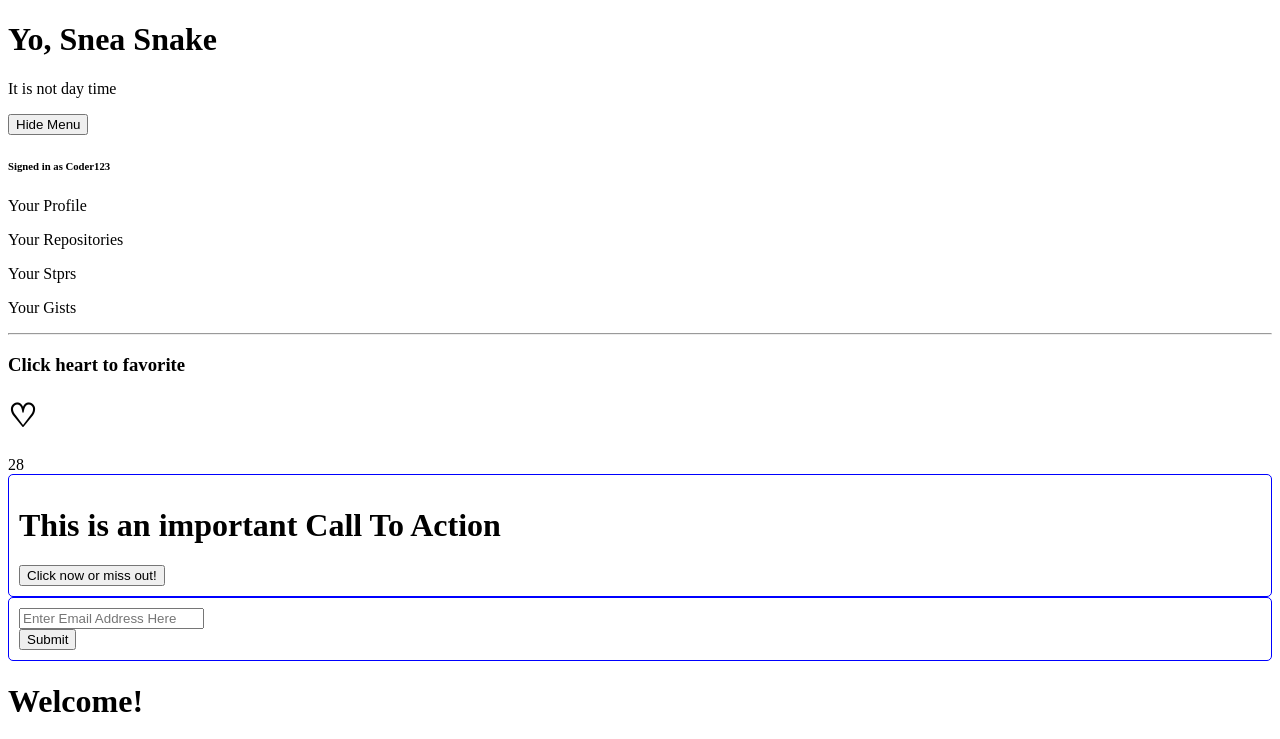
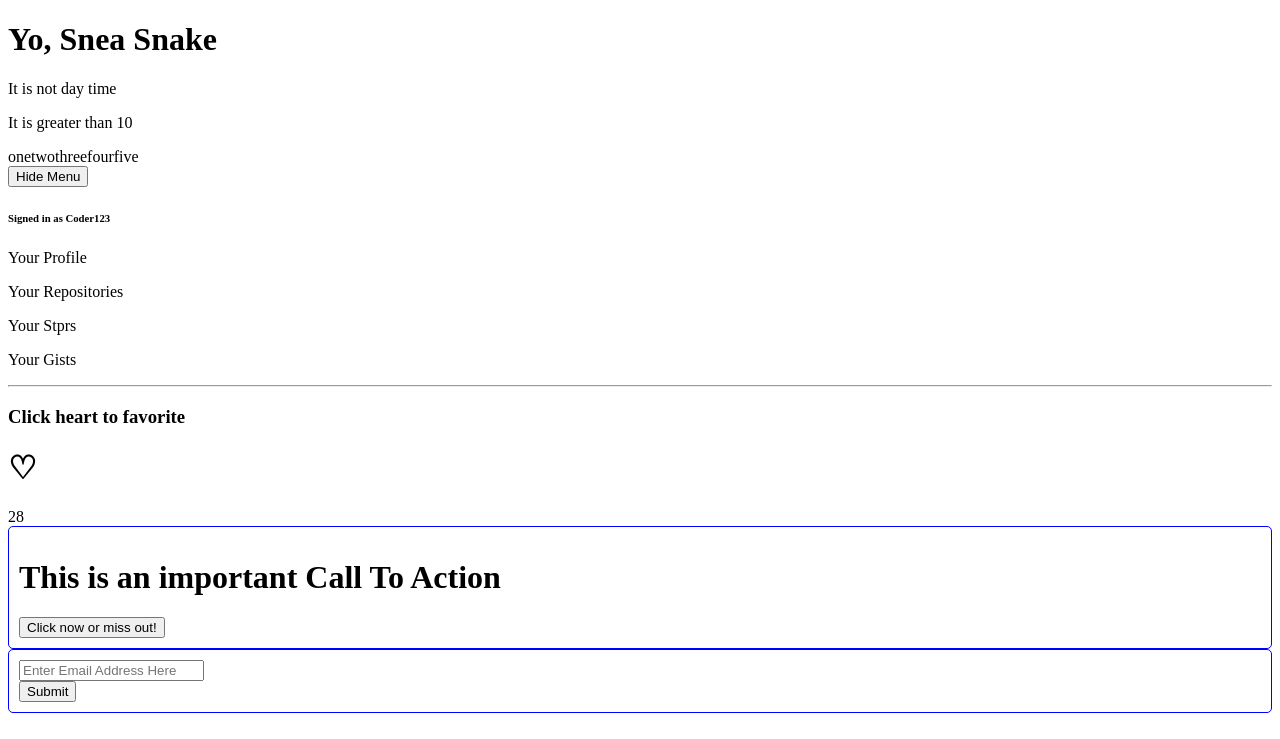
Before and after one commit to MattVegh/advance-react-practice, a React (Create React App) app: page / in a window 1280 px wide. Shown: the top 739 px of the page. Built offline with nearby package versions, Linux system fonts and the light colour scheme.

Commit message:
render props

```diff
--- a/src/App.js
+++ b/src/App.js
@@ -20,6 +20,16 @@ function App(props) {
         renderTwo={
           function(isDayTime) {
           return <p>{isDayTime ? 'It is day time' : 'It is not day time'}</p>
+          }
+        }
+        renderNum={
+          function(num) {
+            return <p>It is {num > 10 ? 'greater than 10' : 'less than 10'}</p>
+          }
+        }
+        renderArr={
+          function(arr) {
+            return arr
           }
         }
       />
--- a/src/Render_Props/RenderProps.js
+++ b/src/Render_Props/RenderProps.js
@@ -6,6 +6,8 @@ export default function RenderPropsExample(props) {
         <div>
             {props.render("Snea Snake")}
             {props.renderTwo(false)}
+            {props.renderNum(11)}
+            {props.renderArr(['one', 'two', 'threefourfive'])}
         </div>
     )
 }
```
